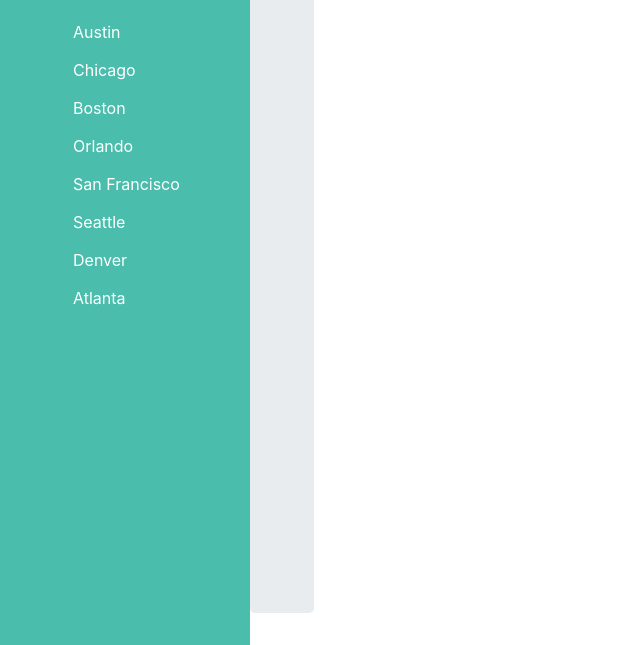
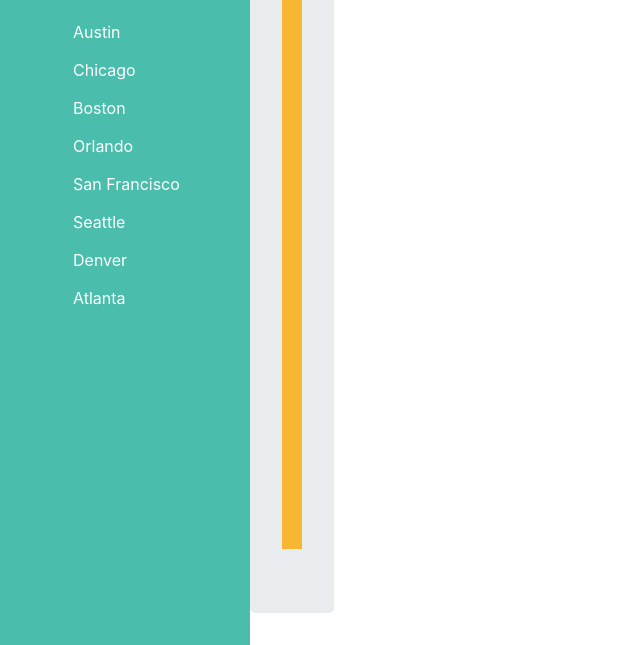
Before and after one commit to andyrich75/weatherDashboard, a plain HTML site: page index.html in a window 1280 px wide. Shown: the part 187-832 px from the top of the page, without its empty margins (0-640 px from the left). Drawn offline with nearby package versions, Linux system fonts and the light colour scheme.

Commit message:
update css with order property to ahve weather first

```diff
--- a/assets/style.css
+++ b/assets/style.css
@@ -30,3 +30,14 @@
     display: flex;
     height: 100vh;
 }
+/* setting the order of the weather and forcast so that weather is first*/
+.weather{
+    order: 1;
+    flex-basis: 25%;
+    background-color: #F7B733;
+    padding: 10px;
+    line-height: 80px;
+  }
+  .forecast{
+    order:2;
+  }
```
